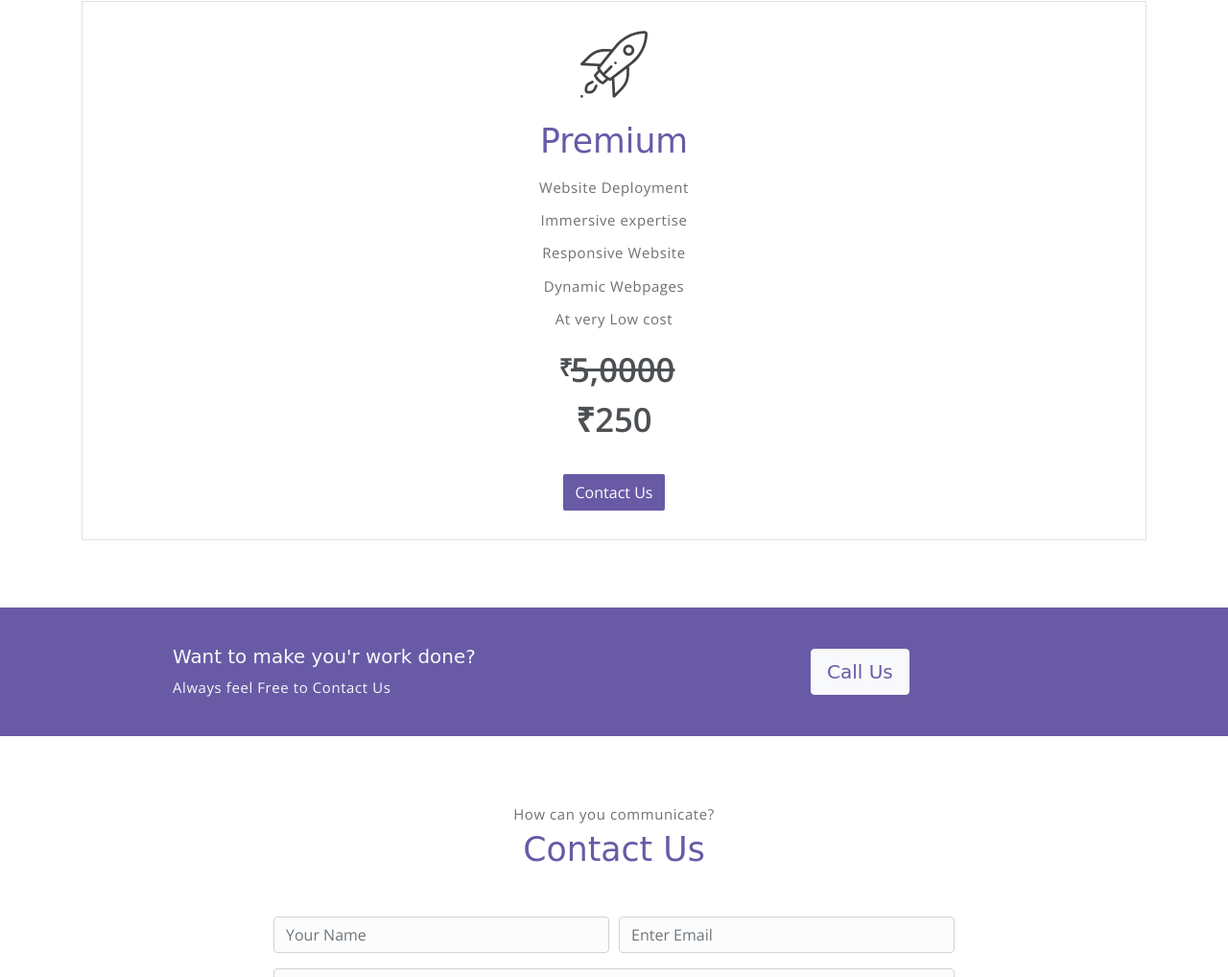
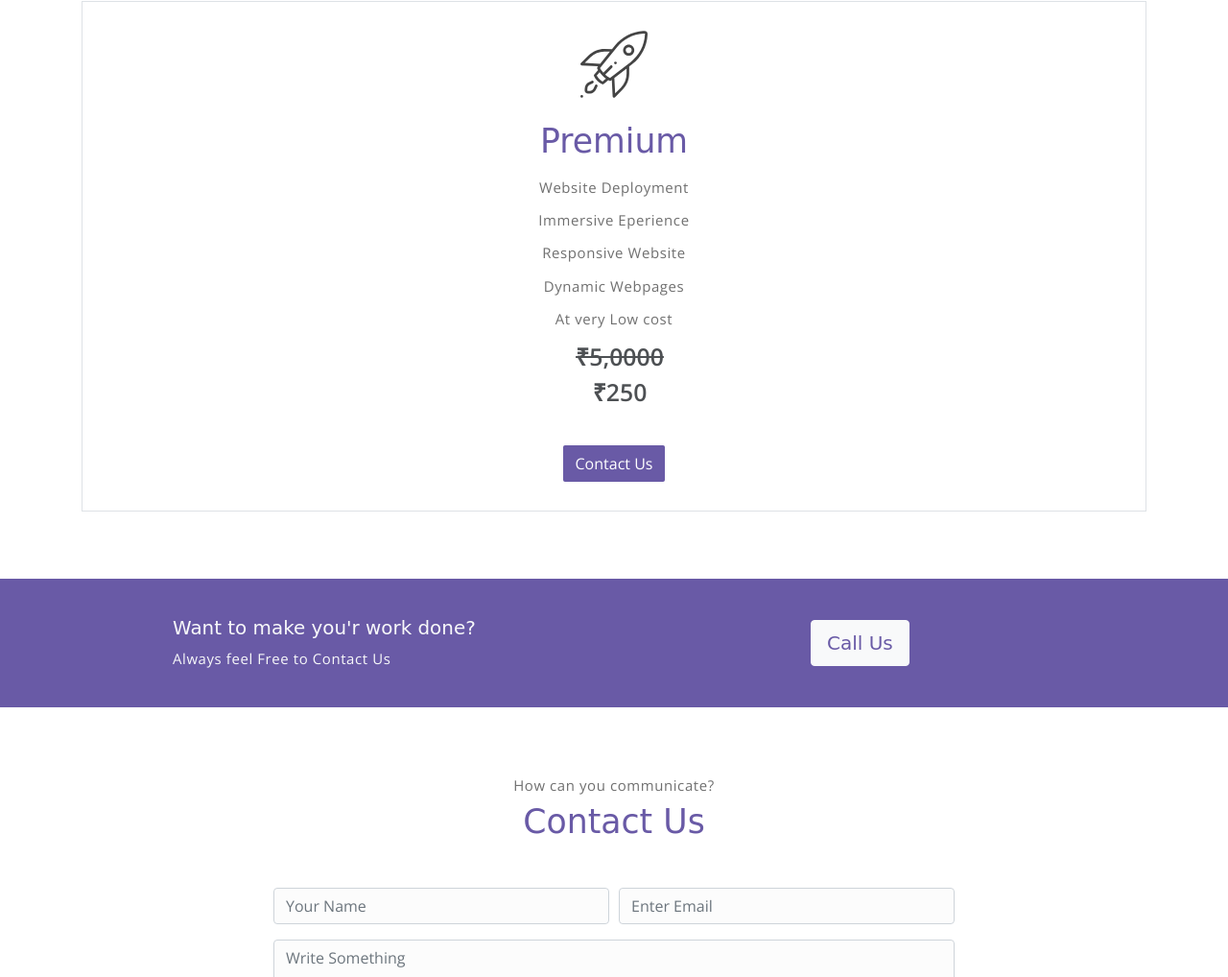
Before and after one commit to sagarxjadhav/WebX, a website: page index.html in a window 1280 px wide. Shown: the part 1388-2406 px from the top of the page at 96% size. Drawn offline with nearby package versions, Linux system fonts and the light colour scheme; files whose address does not match are found by name; a web font is replaced by a local one.

Commit message:
Update index.html

```diff
--- a/index.html
+++ b/index.html
@@ -146,15 +146,15 @@
                         <h6 class="pricing-card-title">Premium</h6>
                         <div class="pricing-card-list">
                             <p>Website Deployment</p>
-                            <p>Immersive expertise</p>
+                            <p>Immersive Eperience</p>
                             <p>Responsive Website</p>
                             <p>Dynamic Webpages</p>
                             <p>At very Low cost</p>
                         </div>
                     </div>
                     <div class="pricing-card-footer">
-                        <span>₹</span>
-                        <span><s>5,0000</s> <br> ₹250</span>
+<!--                         <span>₹</span> -->
+                        <span><s>₹5,0000</s> <br> ₹250</span>
                     </div>
                     <a href="tel: 9356935219" class="btn btn-primary mt-3 pricing-card-btn">Contact Us</a>
                 </div>
```
